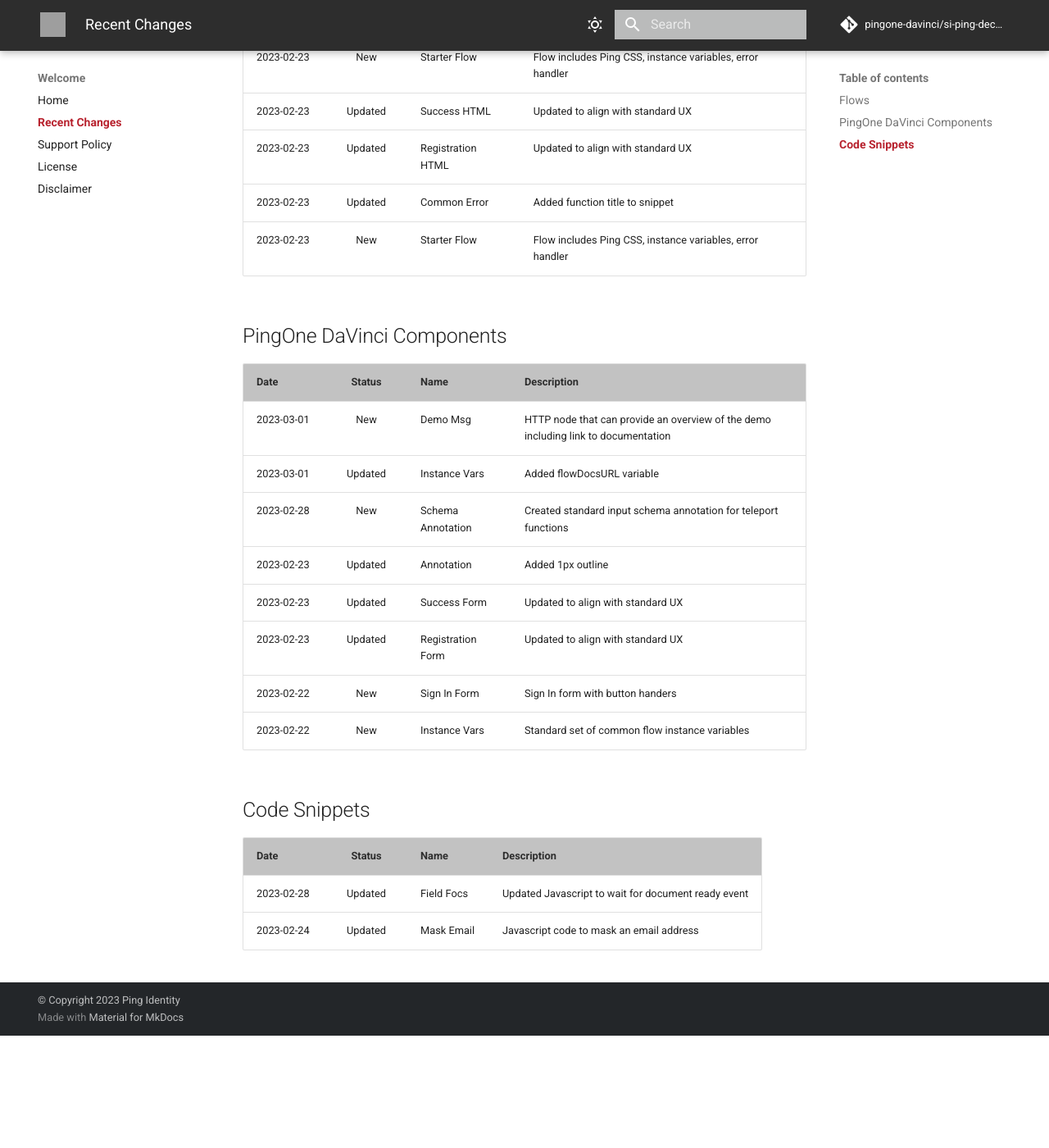
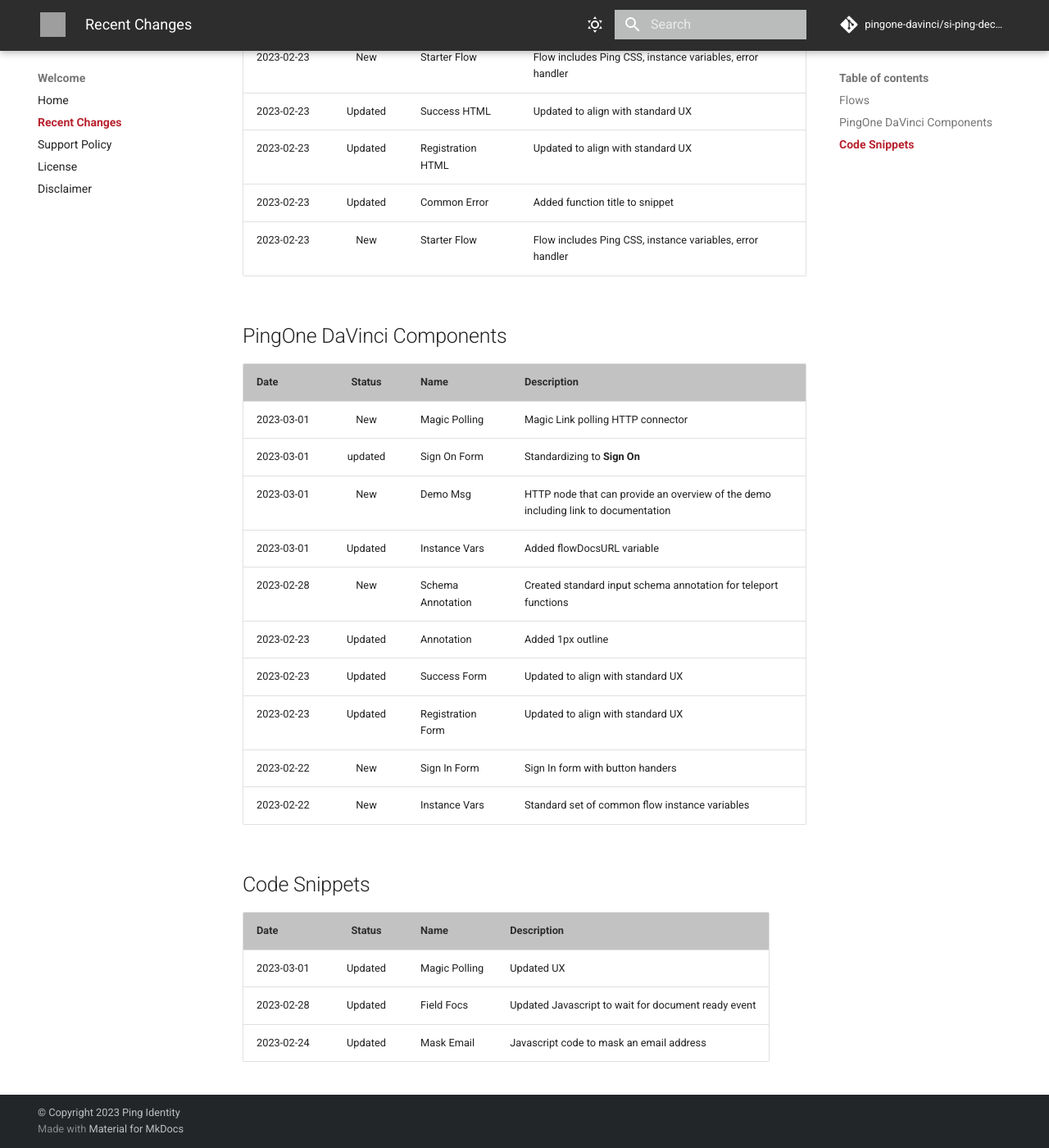
Before and after one commit to pingone-davinci/si-ping-deck-docs, an MkDocs documentation site: the page built from docs/changelog.md, in a window 1280 px wide and 1400 px high, scrolled down 539 px. Shown: the whole window at 82% size. Built offline with MkDocs 1.6.1 and Material for MkDocs 9.7.7, drawn with Linux system fonts in a browser that asks for light colours; comment, search, counter and statistics services are not loaded; before the commit the page ends 1802 px from its top, so only the background shows below that; grey boxes are pictures that could not be loaded.

Commit message:
Changelog

```diff
--- a/docs/changelog.md
+++ b/docs/changelog.md
@@ -20,6 +20,8 @@
 
 | Date  | Status | Name | Description  |
 |---|:---:|---|---|
+| 2023-03-01 | New | Magic Polling | Magic Link polling HTTP connector |
+| 2023-03-01 | updated | Sign On Form | Standardizing to **Sign On** |
 | 2023-03-01 | New | Demo Msg | HTTP node that can provide an overview of the demo including link to documentation |
 | 2023-03-01 | Updated | Instance Vars | Added flowDocsURL variable |
 | 2023-02-28 | New | Schema Annotation | Created standard input schema annotation for teleport functions |
@@ -34,5 +36,6 @@
 
 | Date  | Status | Name | Description  |
 |---|:---:|---|---|
+| 2023-03-01 | Updated | Magic Polling | Updated UX |
 | 2023-02-28 | Updated | Field Focs  | Updated Javascript to wait for document ready event |
 | 2023-02-24 | Updated | Mask Email  | Javascript code to mask an email address |
```
